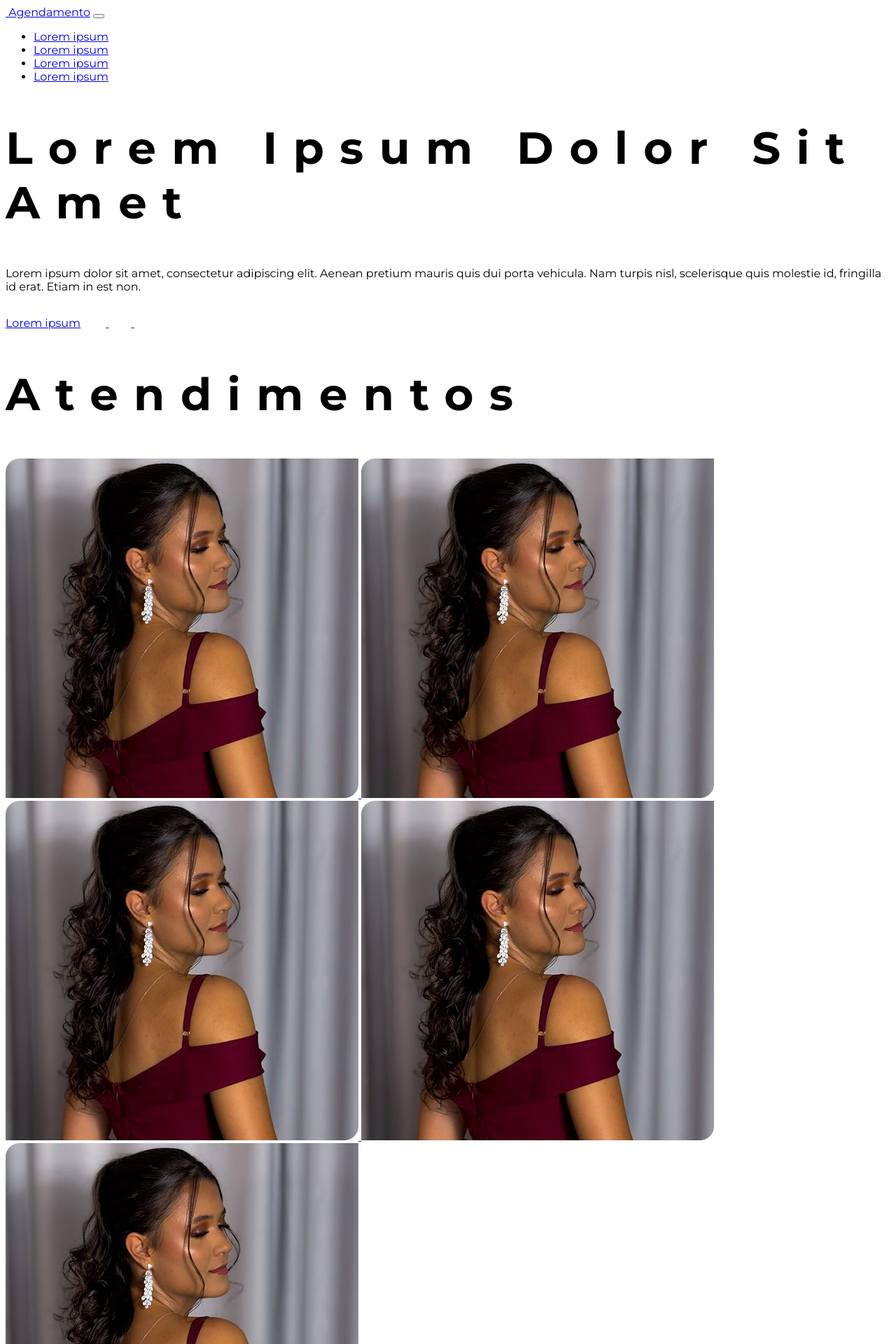
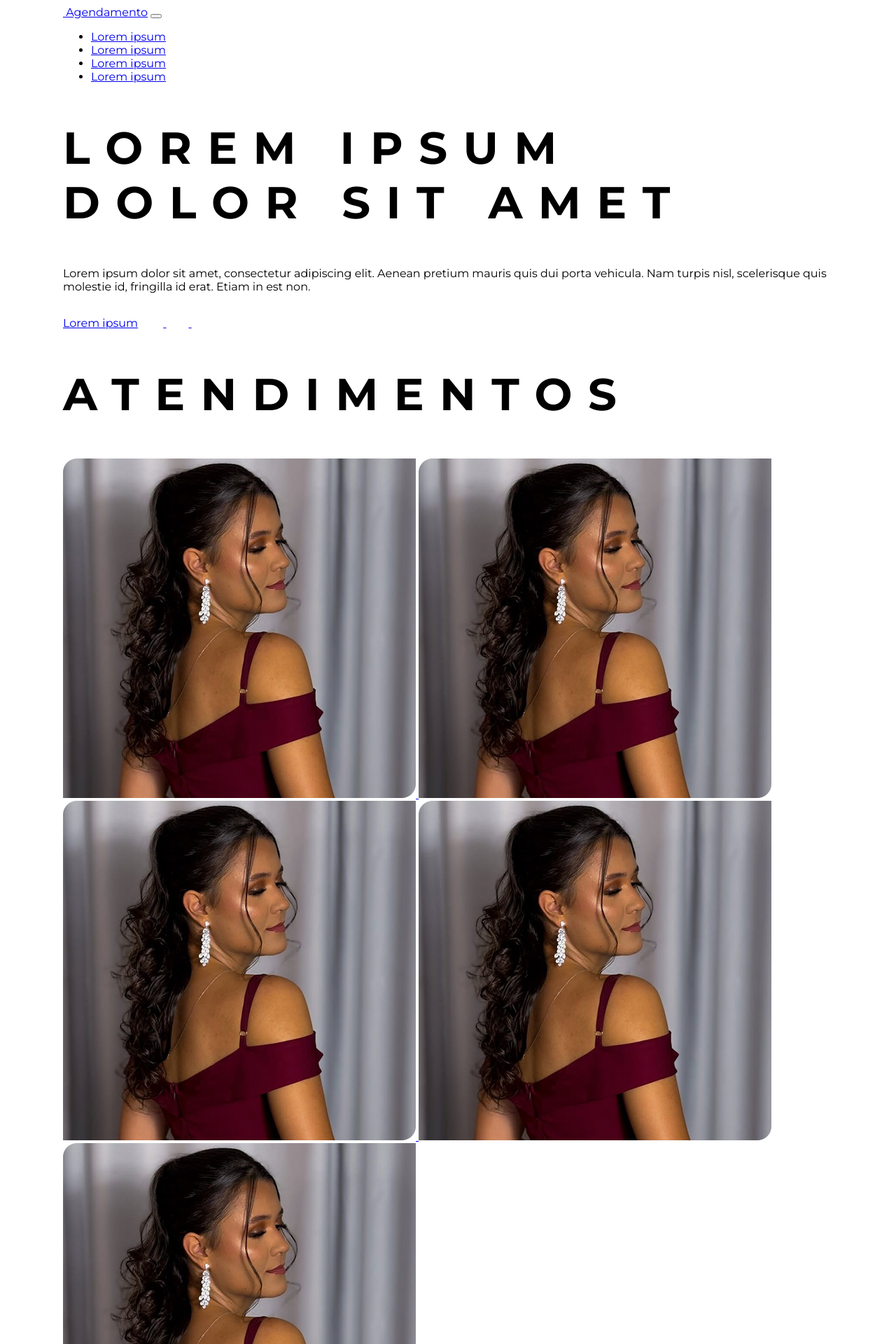
Before and after one commit to projeto-extensionista/eveliny-jhovana-beauty, a PHP site: page / in a window 1280 px wide. Shown: the top 1920 px of the page at 70% size. Run offline with PHP 8.4, Linux system fonts and the light colour scheme.

Commit message:
css container

```diff
--- a/assets/css/style.css
+++ b/assets/css/style.css
@@ -7,4 +7,13 @@ body {
 h1 {
     font-size: 4rem;
     letter-spacing: 1.4rem;
+    text-transform: uppercase;
+
 }
+
+.container {
+    max-width: 1100px;
+    width: 100%;
+    margin: 0 auto;
+    padding: 0 15px;
+}
```
